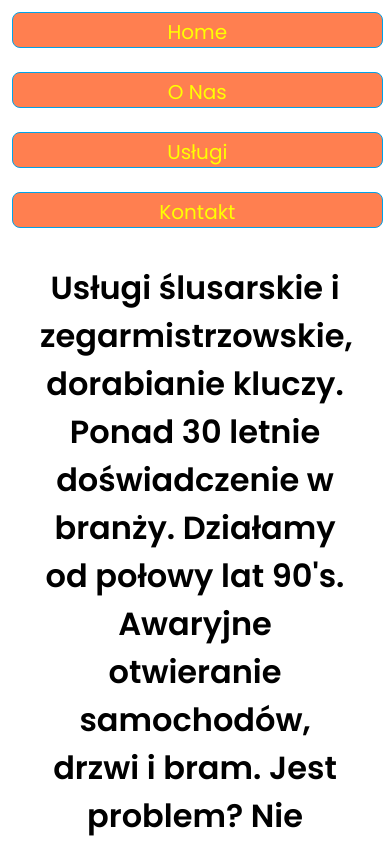
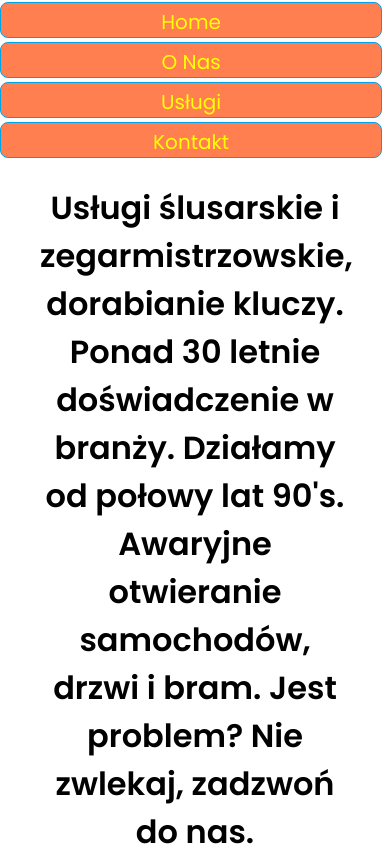
Before and after one commit to mofffon/Zaklad-Kluczykarski-4.0, a plain HTML site: page index.html in a window 390 px wide. Shown: the top 846 px of the page. Drawn offline with Linux system fonts and the light colour scheme.

Commit message:
Chang link padding when screen width < 768px

```diff
--- a/styles/main-media-queries.css
+++ b/styles/main-media-queries.css
@@ -8,6 +8,7 @@
   }
 
   nav .nav-btn {
-    width: 95%;
+    margin: 2px 0;
+    width: 98%;
   }
 }
```
